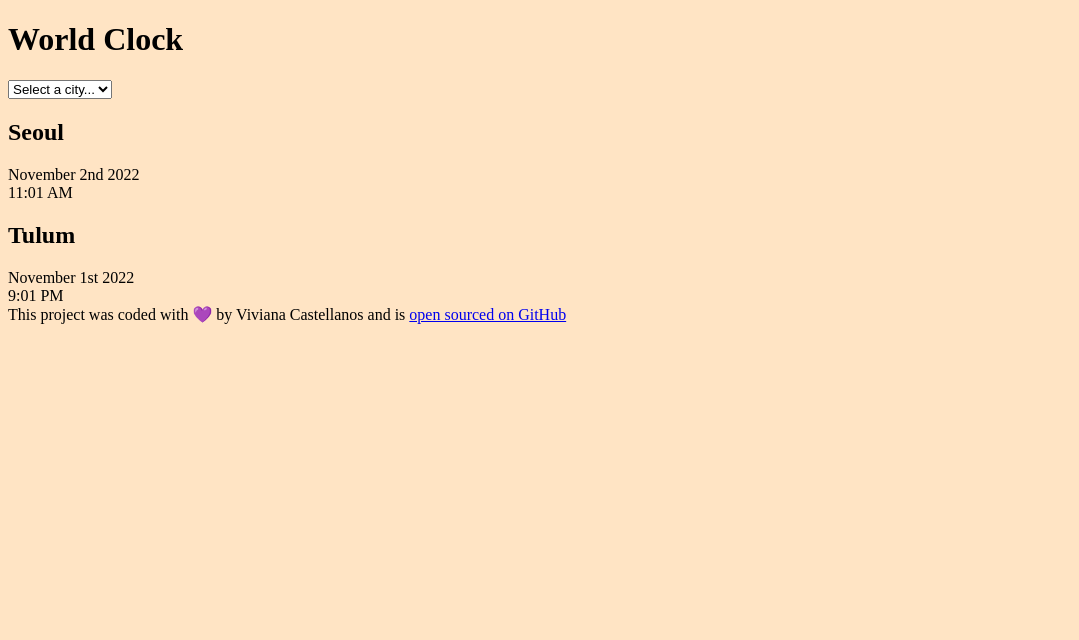
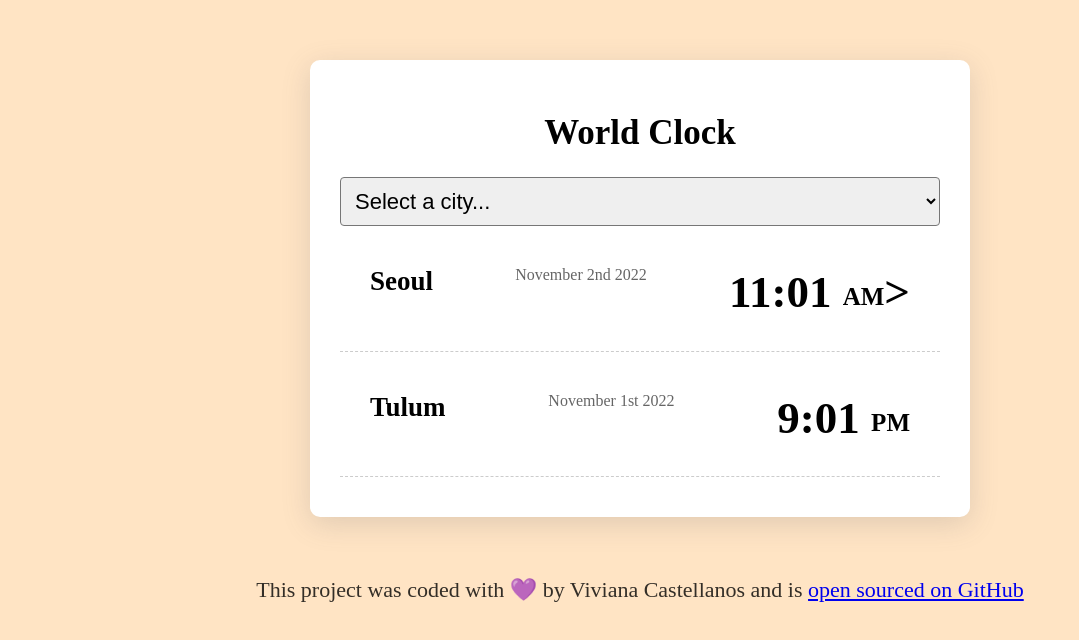
Before and after one commit to castelv2/world-clock-app, a plain HTML site: page index.html in a window 1280 px wide. Shown: the whole page, without its empty margins (0-1079 px from the left). Drawn offline with Linux system fonts and the light colour scheme.

Commit message:
Styled the project with css

```diff
--- a/css/style.css
+++ b/css/style.css
@@ -1,3 +1,61 @@
 body {
   background: bisque;
 }
+
+h1 {
+  text-align: center;
+  font-size: 35px;
+}
+
+h2 {
+  margin: 0 0 5px;
+  font-size: 27px;
+}
+.container {
+  max-width: 600px;
+  margin: 60px auto;
+  background: white;
+  padding: 30px;
+  box-shadow: 0px 7px 29px 0px rgba(100, 100, 111, 0.2);
+  border-radius: 10px;
+}
+select {
+  display: block;
+  font-size: 22px;
+  width: 100%;
+  border-radius: 4px;
+  padding: 10px;
+}
+
+.city {
+  display: flex;
+  margin: 10px 0;
+  justify-content: space-between;
+  padding: 30px;
+  border-bottom: 1px dashed rgba(0, 0, 0, 0.2);
+}
+
+.city: :last-child {
+  border: none;
+}
+
+.date {
+  opacity: 0.6;
+}
+
+.time {
+  font-size: 45px;
+  font-weight: bold;
+}
+
+.time small {
+  font-size: 25px;
+  vertical-align: middle;
+  line-height: 48px;
+}
+
+footer {
+  text-align: center;
+  font-size: 22px;
+  color: rgba(0, 0, 0, 0.8);
+}
--- a/index.html
+++ b/index.html
@@ -20,13 +20,13 @@
       <div class="city">
         <h2>Seoul</h2>
         <div class="date">November 2nd 2022</div>
-        <div class="time">11:01 AM</div>
+        <div class="time">11:01 <small>AM</small>></div>
       </div>
 
       <div class="city">
         <h2>Tulum</h2>
         <div class="date">November 1st 2022</div>
-        <div class="time">9:01 PM</div>
+        <div class="time">9:01 <small>PM</small></div>
       </div>
     </div>
 
```
